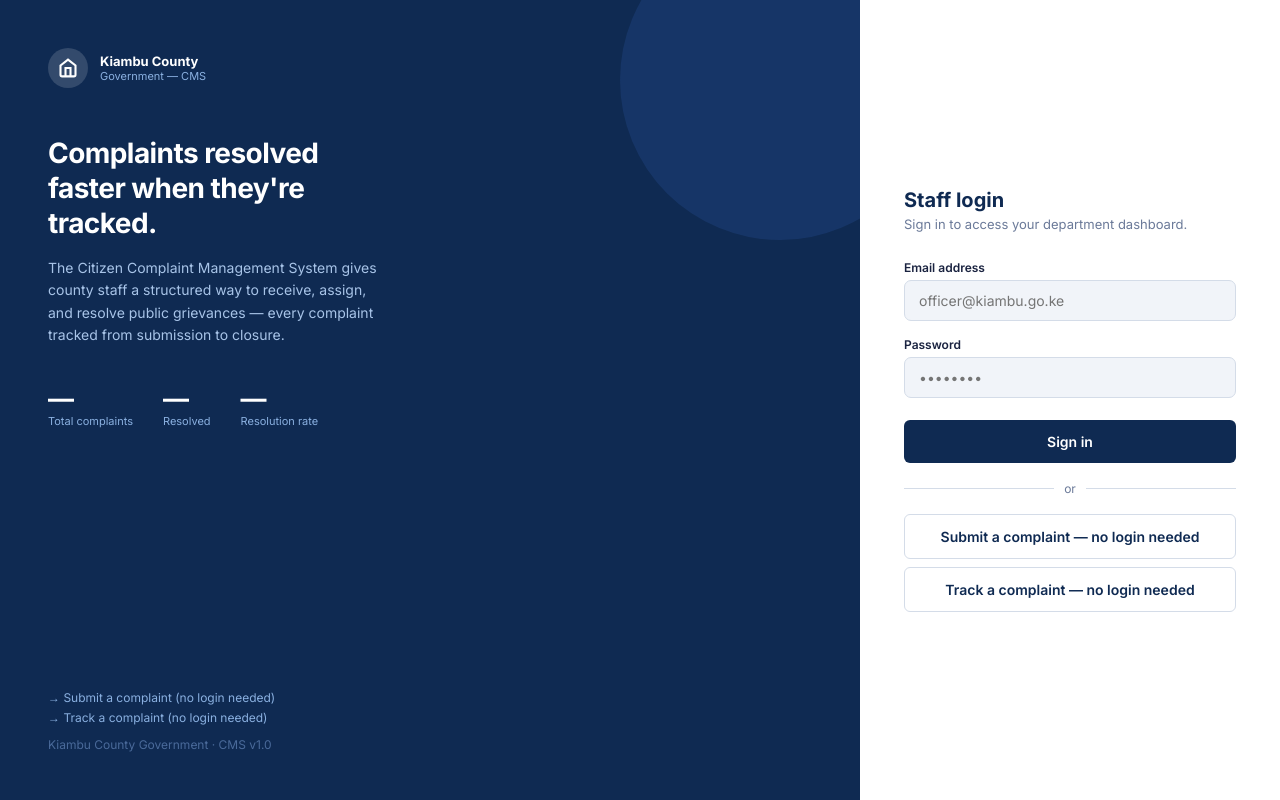
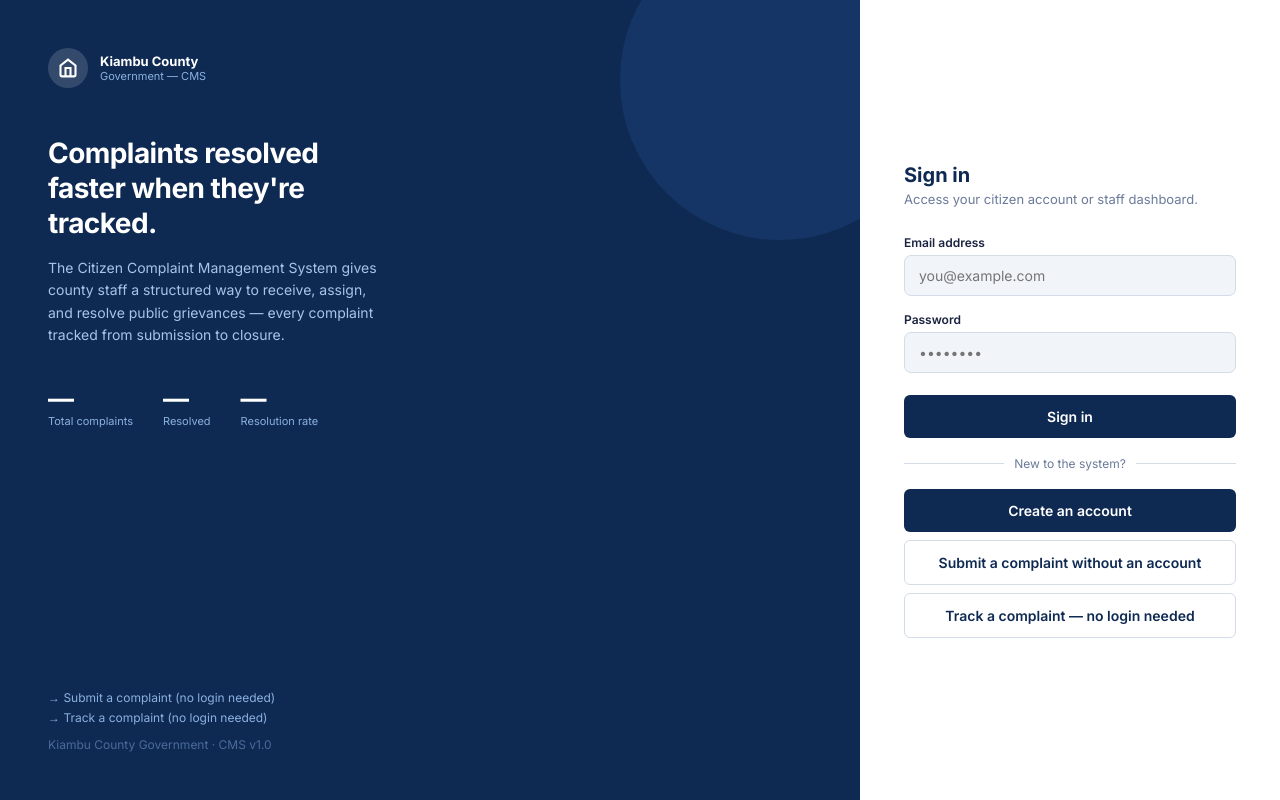
Before and after one commit to Essymaina24/KIAMBU-COUNTY-COMPLAIN-STSEM, a PHP site: page /login.php in a window 1280 px wide. Run offline with PHP 8.4, Linux system fonts and the light colour scheme; some libraries are stand-ins or nearby versions.

Commit message:
Add citizen sign-in routing and signup entry point

```diff
--- a/kcc-complaints/login.php
+++ b/kcc-complaints/login.php
@@ -3,7 +3,7 @@ require_once 'includes/db.php';
 
 if (isLoggedIn()) {
     $user = currentUser();
-    redirect(in_array($user['role'], ['admin','supervisor']) ? 'admin.php' : 'officer.php');
+    redirect($user['role'] === 'citizen' ? 'my-complaints.php' : (in_array($user['role'], ['admin','supervisor']) ? 'admin.php' : 'officer.php'));
 }
 
 $error = '';
@@ -21,6 +21,7 @@ if ($_SERVER['REQUEST_METHOD'] === 'POST') {
         $user = $stmt->fetch();
 
         if ($user && password_verify($pwd, $user['password_hash'])) {
+            session_regenerate_id(true);
             $_SESSION['user_id'] = $user['user_id'];
             $_SESSION['user']    = [
                 'user_id'  => $user['user_id'],
@@ -29,7 +30,7 @@ if ($_SERVER['REQUEST_METHOD'] === 'POST') {
                 'role'     => $user['role'],
                 'dept_id'  => $user['dept_id'],
             ];
-            redirect(in_array($user['role'], ['admin','supervisor']) ? 'admin.php' : 'officer.php');
+            redirect($user['role'] === 'citizen' ? 'my-complaints.php' : (in_array($user['role'], ['admin','supervisor']) ? 'admin.php' : 'officer.php'));
         } else {
             $error = 'Invalid email or password.';
         }
@@ -45,7 +46,7 @@ if (isset($_GET['error']) && $_GET['error'] === 'access_denied') {
 <head>
 <meta charset="UTF-8">
 <meta name="viewport" content="width=device-width, initial-scale=1.0">
-<title>Login — KCC Complaint System</title>
+<title>Sign in — KCC Complaint System</title>
 <link href="https://fonts.googleapis.com/css2?family=Inter:wght@400;500;600;700&display=swap" rel="stylesheet">
 <link rel="stylesheet" href="assets/css/style.css">
 </head>
@@ -83,8 +84,8 @@ if (isset($_GET['error']) && $_GET['error'] === 'access_denied') {
 
   <!-- Right panel -->
   <div class="login-right">
-    <h1>Staff login</h1>
-    <p class="sub">Sign in to access your department dashboard.</p>
+    <h1>Sign in</h1>
+    <p class="sub">Access your citizen account or staff dashboard.</p>
 
     <?php if ($error): ?>
       <div class="alert alert-error"><?= e($error) ?></div>
@@ -94,7 +95,7 @@ if (isset($_GET['error']) && $_GET['error'] === 'access_denied') {
       <div class="login-field">
         <label>Email address</label>
         <input type="email" name="email" value="<?= e($_POST['email'] ?? '') ?>"
-               placeholder="officer@kiambu.go.ke" autocomplete="email" required>
+               placeholder="you@example.com" autocomplete="email" required>
       </div>
       <div class="login-field">
         <label>Password</label>
@@ -103,9 +104,10 @@ if (isset($_GET['error']) && $_GET['error'] === 'access_denied') {
       <button type="submit" class="btn btn-primary btn-full" style="margin-top:6px">Sign in</button>
     </form>
 
-    <div class="divider">or</div>
+    <div class="divider">New to the system?</div>
+    <a href="signup.php" class="btn btn-primary btn-full" style="margin-bottom:8px">Create an account</a>
 
-    <a href="submit.php" class="btn btn-outline btn-full" style="margin-bottom:8px">Submit a complaint — no login needed</a>
+    <a href="submit.php" class="btn btn-outline btn-full" style="margin-bottom:8px">Submit a complaint without an account</a>
     <a href="track.php"  class="btn btn-outline btn-full">Track a complaint — no login needed</a>
   </div>
 </div>
```
